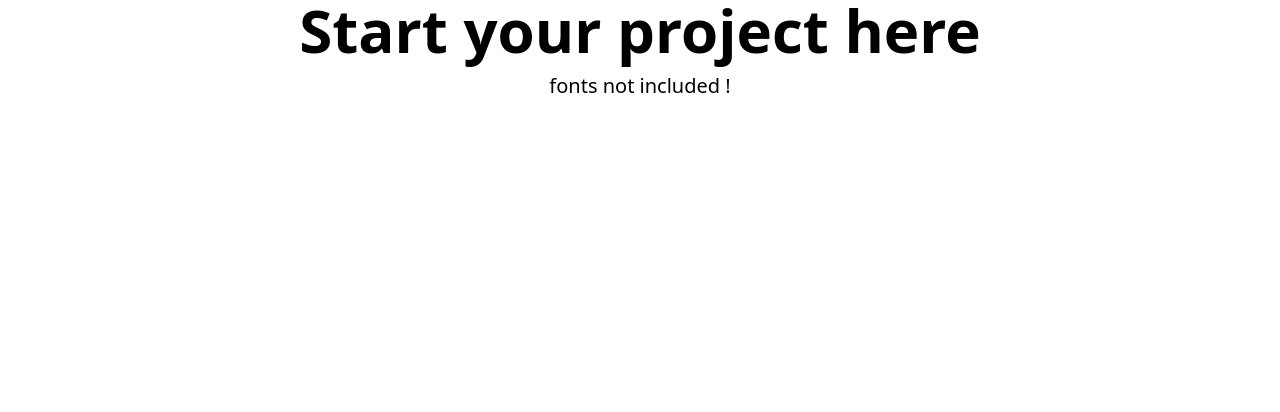
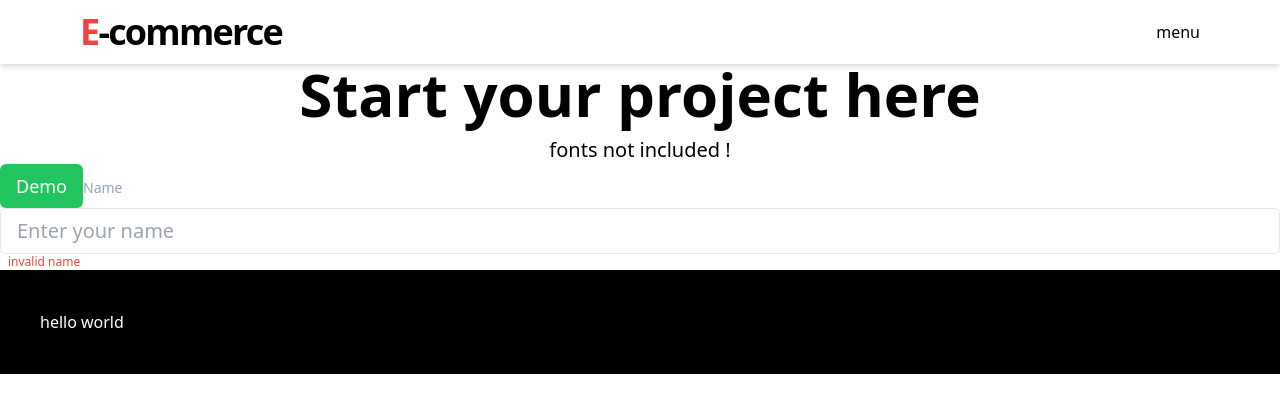
Before and after one commit to joyadeep/Reactclassroom, a React (Create React App) app: page / in a window 1280 px wide. Shown: the top 412 px of the page. Built offline with nearby package versions, Linux system fonts and the light colour scheme.

Commit message:
created atoms

```diff
--- a/package.json
+++ b/package.json
@@ -9,6 +9,7 @@
     "react": "^18.2.0",
     "react-dom": "^18.2.0",
     "react-scripts": "5.0.1",
+    "tailwind-merge": "^1.13.2",
     "web-vitals": "^2.1.4"
   },
   "scripts": {
--- a/src/App.js
+++ b/src/App.js
@@ -1,9 +1,27 @@
+import Button from "./atoms/Button";
+import Error from "./atoms/Error";
+import Input from "./atoms/Input";
+import Label from "./atoms/Label";
+import Footer from "./organisms/Footer";
+import Navbar from "./organisms/Navbar";
+
 function App() {
 
   return (
     <div >
+      <Navbar>
+        <h1 className="text-4xl tracking-tighter font-semibold first-letter:text-red-500">E-commerce</h1>
+        <div>menu</div>
+      </Navbar>
       <h1 className='text-center text-6xl font-semibold'>Start your project here</h1>
       <h4 className="text-center text-xl mt-3">fonts not included !</h4>
+      <Button title="Demo"  className="mx-auto bg-green-500"  />
+      <Label title={'Name'} />
+      <Input placeholder="Enter your name" />
+      <Error error={'invalid name'} />
+      <Footer>
+        <h1>hello world</h1>
+      </Footer>
     </div>
   );
 }
--- /dev/null
+++ b/src/atoms/Button.jsx
@@ -0,0 +1,10 @@
+import React from 'react';
+import { twMerge } from 'tailwind-merge';
+const Button = ({className,title,...props}) => {
+    // const c=twMerge("rounded-md px-4 py-2 text-lg text-white bg-blue-500",className)
+  return (
+    <button {...props} type={props.type || "button"} className={twMerge("rounded-md px-4 py-2 text-lg text-white bg-blue-500",className)} > {title}  </button>
+  )
+}
+
+export default Button
--- /dev/null
+++ b/src/atoms/Error.jsx
@@ -0,0 +1,10 @@
+import React from 'react'
+import { twMerge } from 'tailwind-merge'
+
+const Error = ({error,className,...props}) => {
+  return (
+    <p {...props} className={twMerge('text-xs text-red-500 pl-2',className)}>{error}</p>
+  )
+}
+
+export default Error
--- /dev/null
+++ b/src/atoms/Input.jsx
@@ -0,0 +1,10 @@
+import React from 'react'
+import { twMerge } from 'tailwind-merge'
+
+const Input = ({className,type,...props}) => {
+  return (
+    <input type={type || "text"} {...props}  className={twMerge('px-4 border rounded-md outline-none py-2 w-full text-xl',className)} />
+  )
+}
+
+export default Input
--- /dev/null
+++ b/src/atoms/Label.jsx
@@ -0,0 +1,9 @@
+import React from 'react'
+import { twMerge } from 'tailwind-merge'
+const Label = ({className,title,...props}) => {
+  return (
+    <label {...props} htmlFor={title} className={twMerge('text-sm text-slate-400',className)} >{title}</label>
+  )
+}
+
+export default Label
--- /dev/null
+++ b/src/organisms/Footer.jsx
@@ -0,0 +1,12 @@
+import React from 'react'
+import { twMerge } from 'tailwind-merge'
+
+const Footer = ({className,children,...props}) => {
+  return (
+    <footer className={twMerge('bg-black text-white p-10',className)}>
+        {children}
+    </footer>
+  )
+}
+
+export default Footer
--- /dev/null
+++ b/src/organisms/Navbar.jsx
@@ -0,0 +1,14 @@
+import React from 'react'
+import { twMerge } from 'tailwind-merge';
+
+const Navbar = ({className,children,...props}) => {
+  return (
+    <header className={twMerge('shadow-md h-16 flex justify-between items-center px-20',className)}>
+        {
+            children
+        }
+    </header>
+  )
+}
+
+export default Navbar
```
Also changed, not shown: 1 other file (tests, documents, lock files or other folders).
